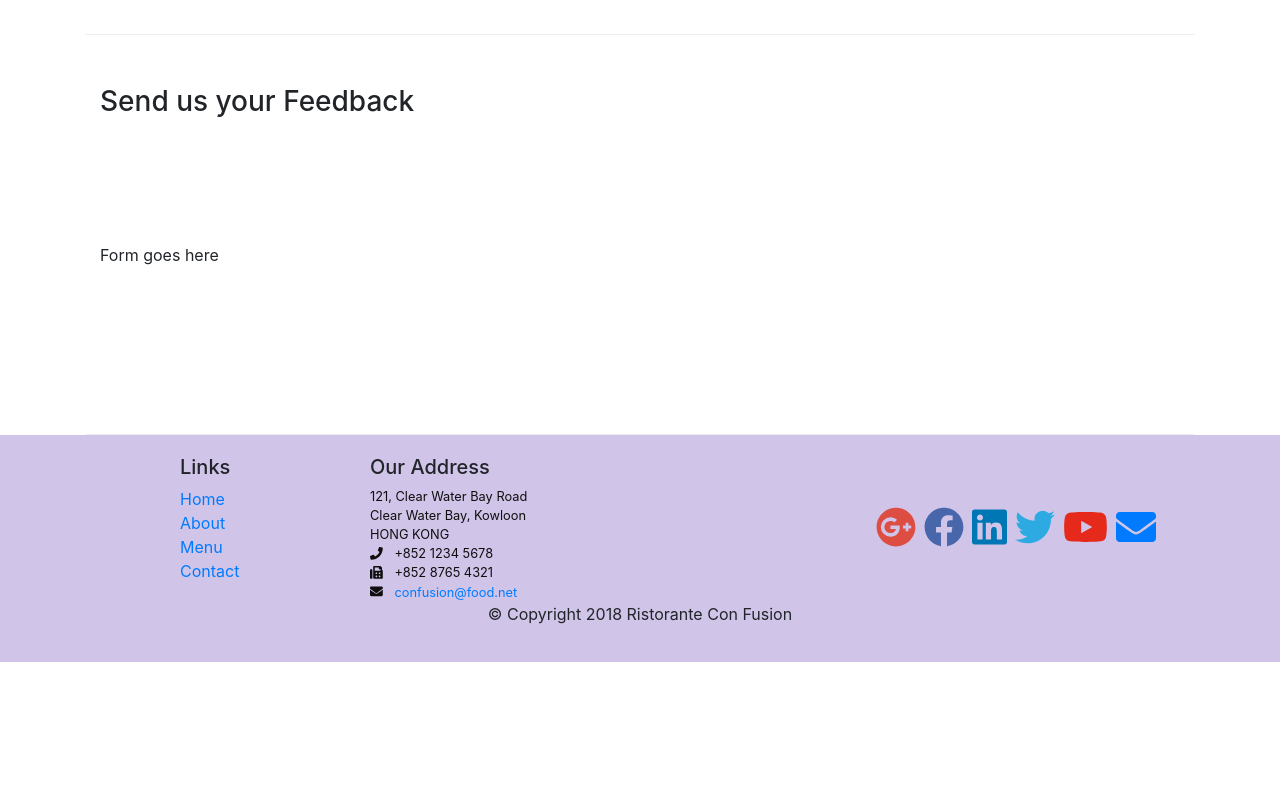
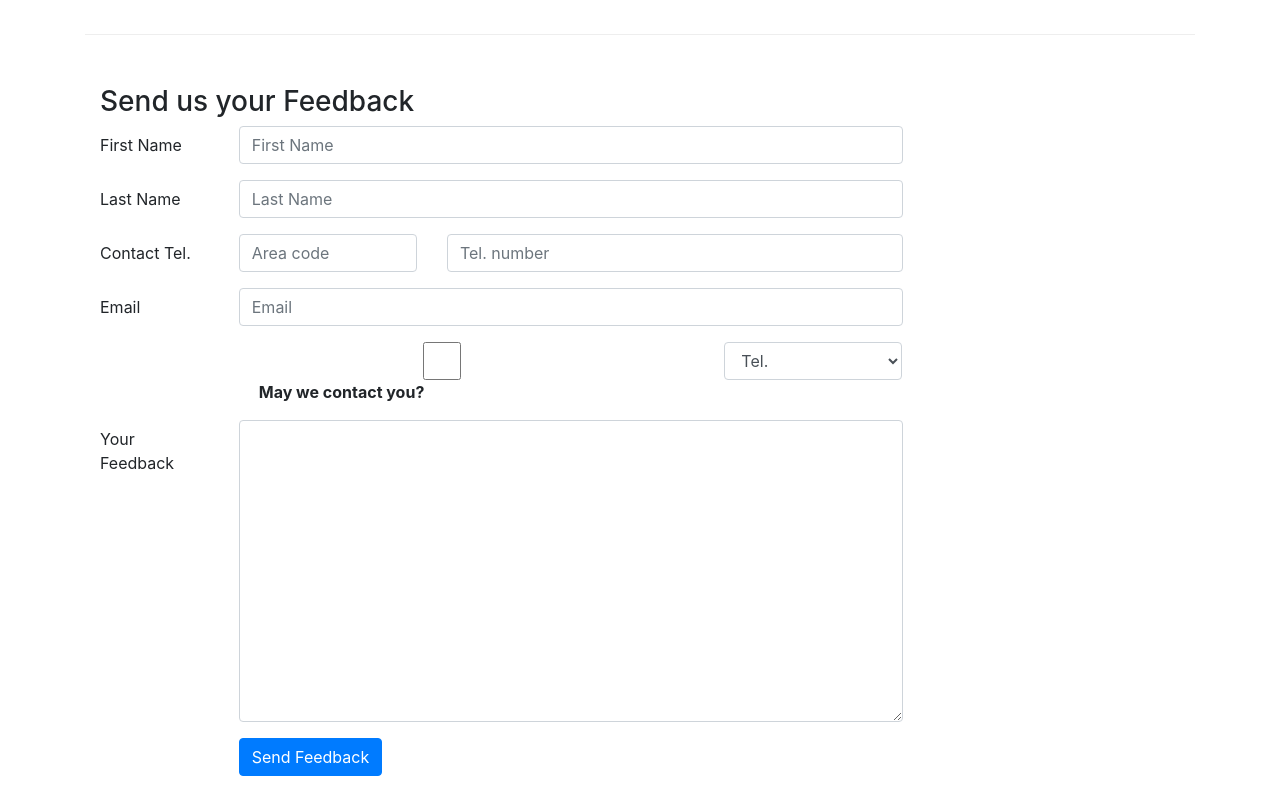
Before and after one commit to ieva1919/UI-Frameworks-and-Tools-Bootstrap-4, a React (Create React App) app: page /contact in a window 1280 px wide. Shown: the part 780-1580 px from the top of the page. Before the commit the page ends 1442 px from the top, so only its background shows below. Built offline with nearby package versions, Linux system fonts and the light colour scheme.

Commit message:
add form in contact

```diff
--- a/src/Components/Container.jsx
+++ b/src/Components/Container.jsx
@@ -9,6 +9,7 @@ import {
 import { FontAwesomeIcon } from '@fortawesome/react-fontawesome'
 import { faPhone, faFax, faEnvelope } from '@fortawesome/free-solid-svg-icons'
 import { faSkype } from '@fortawesome/free-brands-svg-icons'
+import { Form } from 'react-bootstrap';
 
 
 function Container() {
@@ -131,15 +132,70 @@ function Container() {
                                 <h3>Send us your Feedback</h3>
                             </div>
                             <div className="col-12 col-md-9">
-                                Form goes here
-            </div>
+                                <Form>
+                                    <Form.Group controlId="firstname" className="row">
+                                        <Form.Label for="firstname" class="col-md-2 col-form-label">First Name</Form.Label>
+                                        <div class="col-md-10">
+                                            <Form.Control type="text" class="form-control" id="firstname" name="firstname" placeholder="First Name" />
+                                        </div>
+                                    </Form.Group>
+                                    <Form.Group controlId="lastname" className="row">
+                                        <Form.Label for="lastname" class="col-md-2 col-form-label">Last Name</Form.Label>
+                                        <div class="col-md-10">
+                                            <Form.Control type="text" class="form-control" id="lastname" name="lastname" placeholder="Last Name" />
+                                        </div>
+                                    </Form.Group >
+                                    <Form.Group controlId="telnum" className="row">
+                                        <Form.Label for="telnum" class="col-12 col-md-2 col-form-label">Contact Tel.</Form.Label>
+                                        <div class="col-5 col-md-3">
+                                            <Form.Control type="tel" class="form-control" id="areacode" name="areacode" placeholder="Area code" />
+                                        </div>
+                                        <div class="col-7 col-md-7">
+                                            <Form.Control type="tel" class="form-control" id="telnum" name="telnum" placeholder="Tel. number" />
+                                        </div>
+                                    </Form.Group>
+                                    <Form.Group controlId="telnum" className="row">
+                                        <Form.Label for="emailid" class="col-md-2 col-form-label"> Email</Form.Label>
+                                        <div class="col-md-10">
+                                            <Form.Control type="email" class="form-control" id="emailid" name="emailid" placeholder="Email" />
+                                        </div>
+                                    </Form.Group>
+                                    <Form.Group className="row">
+                                        <div class="col-md-6 offset-md-2">
+                                            <div class="form-check">
+                                                <Form.Control type="checkbox" class="form-check-input" name="approve" id="approve" value="" />
+                                                <Form.Label class="form-check-label" for="approve">
+                                                    <strong>May we contact you?</strong>
+                                                </Form.Label>
+                                            </div>
+                                        </div>
+                                        <div class="col-md-3 offset-md-1">
+                                            <Form.Control as="select">
+                                                <option>Tel.</option>
+                                                <option>Email</option>
+                                            </Form.Control>
+                                        </div>
+                                    </Form.Group>
+                                    <Form.Group className="row">
+                                        <Form.Label for="feedback" class="col-md-2 col-form-label">Your Feedback</Form.Label>
+                                        <div class="col-md-10">
+                                            <Form.Control as="textarea" class="form-control" id="feedback" name="feedback" rows="12"></Form.Control>
+                                        </div>
+                                    </Form.Group>
+                                    <Form.Group className="row">
+                                        <div class="offset-md-2 col-md-10">
+                                            <button type="submit" class="btn btn-primary">Send Feedback</button>
+                                        </div>
+                                    </Form.Group >
+                                </Form>
+                            </div>
                             <div className="col-12 col-md">
                             </div>
                         </div>
                     </div>
                 </div>
             </Route>
-        </Switch>
+        </Switch >
     )
 }
 
```
